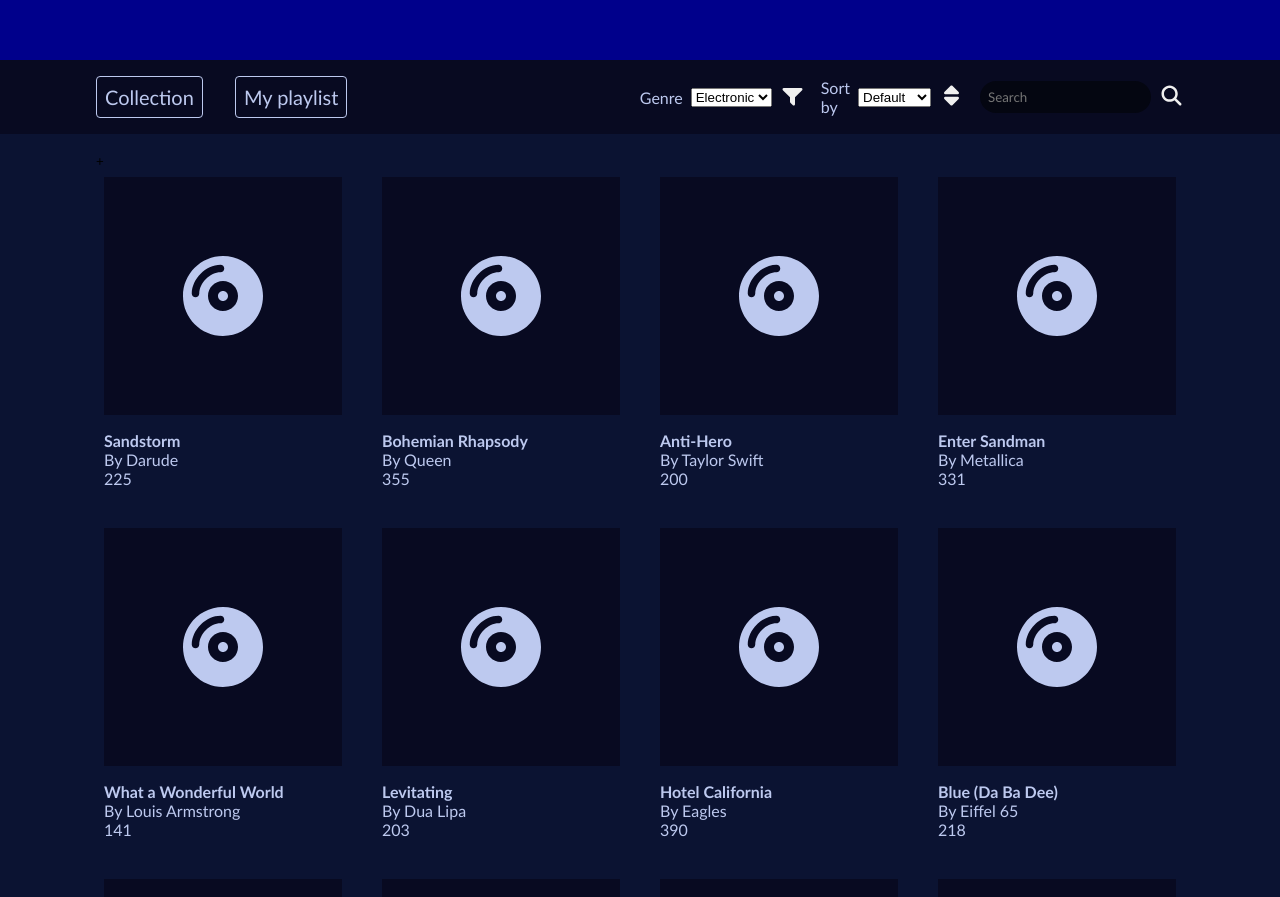
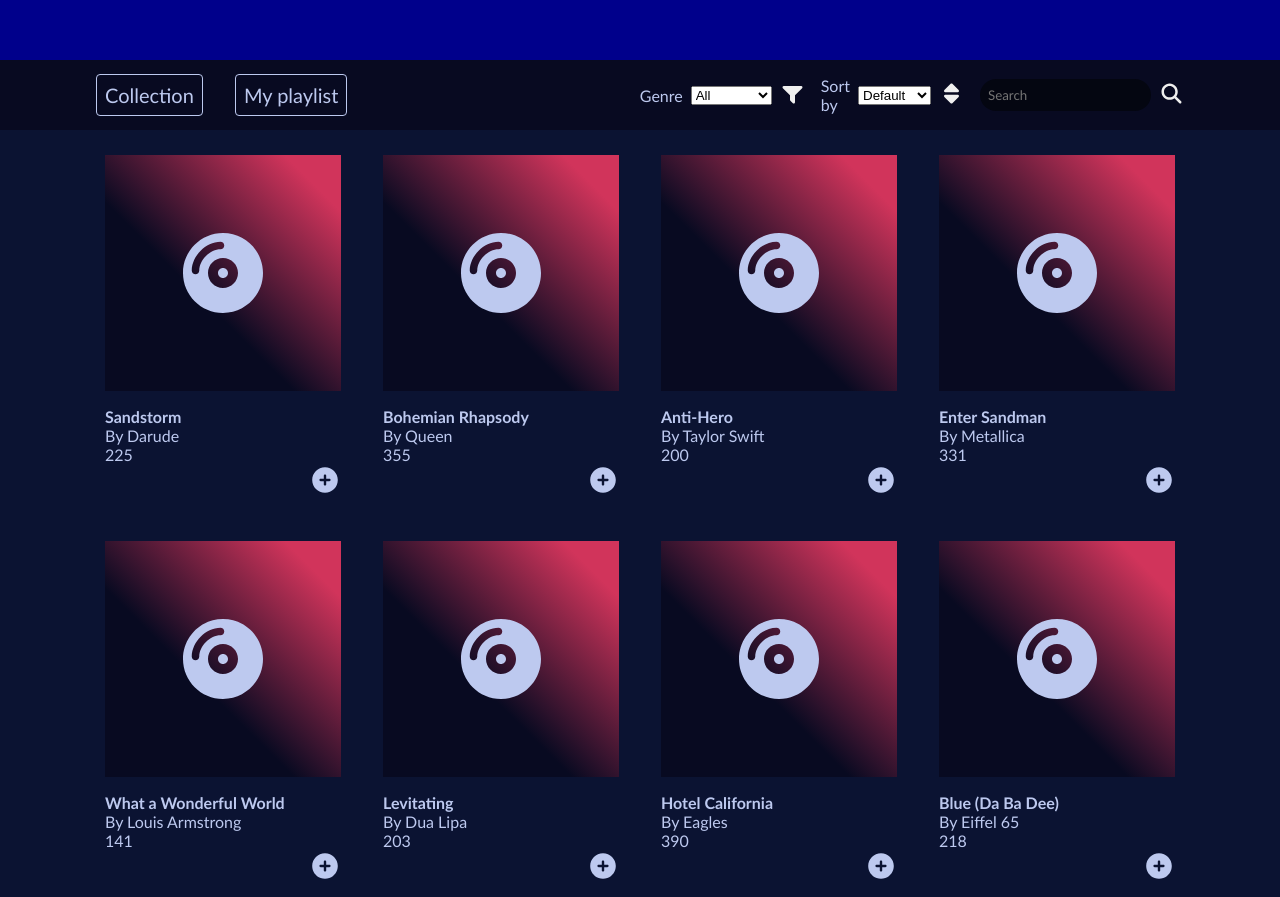
Before and after one commit to FRNyvold/Fall2026_Assignments, a plain HTML site: page assignment_3/index.html in a window 1280 px wide. Shown: the part 140-1037 px from the top of the page. Drawn offline with Linux system fonts and the light colour scheme.

Commit message:
update HTML classes and styling, add JS code for tabs, add JS code for filter

```diff
--- a/assignment_3/css/styles.css
+++ b/assignment_3/css/styles.css
@@ -35,7 +35,7 @@ body{
   gap: var(--spacing-xl);
 }
 
-.tab{
+.tablink{
   cursor: pointer;
   padding: var(--spacing-sm);
   font-size: var(--font-size-md);
@@ -44,11 +44,11 @@ body{
   transition: background-color 0.3s ease, color 0.3s ease;
 }
 
-.tab:hover{
-  background-color: var(--color-hover);
+.tablink:hover{
+  background-color: var(--color-hover-1);
   color: var(--color-text-inverse);
 }
-.tab:active{
+.tablink:active{
   transform: scale(0.9);
 }
 
@@ -81,7 +81,16 @@ input{
   transform: scale(0.9);
 }
 
-.collection{
+.tabcontent{
+  height: 100%;
+  display: none;
+}
+
+.active{
+  display: block;
+}
+
+.panel{
   width: 100%;
   display: flex;
   flex-direction: column;
@@ -102,13 +111,13 @@ input{
   height: 100%;
   display: flex;
   flex-direction: column;
-  /* justify-content: center; */
   padding: var(--spacing-sm);
-  transition: background-color 0.3s ease;
+  border: 1px solid transparent;
+  transition: border-color 0.3s ease;
 }
 
 .songs__card:hover{
-  background-color: var(--color-hover);
+  border-color: var(--color-tertriary);
 }
 
 .card__image{
@@ -119,9 +128,18 @@ input{
   align-items: center;
   justify-content: center;
   margin-bottom: var(--spacing-md);
-  background-color: var(--color-primary-2);
+  background: #080A21;
+  background: linear-gradient(45deg, rgba(8, 10, 33, 1) 40%, rgba(209, 52, 91, 1) 88%);
 }
 
 .card__icon{
   width: 100px;
 }
+
+.card__button{
+  align-self: flex-end;
+  transition: 0.1s ease;
+}
+.card__button:active{
+  transform: scale(0.9);
+}
--- a/assignment_3/css/variables.css
+++ b/assignment_3/css/variables.css
@@ -7,7 +7,9 @@
   --color-accent: #D1345B;
 
   /* Color Hover */
-  --color-hover: #BDC9EF;
+  --color-hover-1: #BDC9EF;
+  --color-hover-2: #080f2c;
+
 
   /* Text Colors */
   --color-text-primary: #BDC9EF;
--- a/assignment_3/index.html
+++ b/assignment_3/index.html
@@ -17,14 +17,14 @@
   <main>
     <section class="menu">
       <div class="menu__grid">
-        <ol class="menu__tabs">
-          <li class="tab tab__collection">
-            <span class="tab-title">Collection</span>
+        <ul class="menu__tabs">
+          <li class="tab">
+            <span class="tablink" onclick="openTab(0)" id="defaultOpen">Collection</span>
           </li>
-          <li class="tab tab__playlist">
-            <span class="tab-title">My playlist</span>
+          <li class="tab">
+            <span class="tablink" onclick="openTab(1)">My playlist</span>
           </li>
-        </ol>
+        </ul>
 
         <!-- Actions -->
 
@@ -32,11 +32,12 @@
           <div class="action">
             <label for="filter">Genre</label>
             <select name="filter" id="filter" class="action__filter">
-              <option value="electronic">Electronic</option>
-              <option value="jazz">Jazz</option>
-              <option value="metal">Metal</option>
-              <option value="pop">Pop</option>
-              <option value="rock">Rock</option>
+              <option value="All">All</option>
+              <option value="Electronic">Electronic</option>
+              <option value="Jazz">Jazz</option>
+              <option value="Metal">Metal</option>
+              <option value="Pop">Pop</option>
+              <option value="Rock">Rock</option>
             </select>
             <button type="button" class="filter__button">
               <img src="./assets/icons/filter.svg" alt="filter" class="icon">
@@ -67,21 +68,21 @@
     </section>
 
     <!-- Music collection -->
-    <section class="collection">
-      <div class="collection__grid">
+    <div class="tabcontent">
+      <div class="panel">
         <div class="collection__card">
-            <div class="add-card">
-                <button type="button" class="add">+</button>
-            </div>
             <ul class="songs__list"></ul>
         </div>
       </div>
-    </section>
+    </div>
 
     <!-- Playlist section -->
-    <section class="playlist">
-
-    </section>
+    <div class="tabcontent">
+      <div class="panel">
+        <p>test</p>
+        <ul class="playlist"></ul>
+      </div>
+    </div>
   </main>
 
   <footer class="footer"></footer>
--- a/assignment_3/js/app.js
+++ b/assignment_3/js/app.js
@@ -1,47 +1,122 @@
-// const tab = document.querySelectorAll(".tab-title");
+function openTab(index) {
+  let tabContent = document.querySelectorAll(".tabcontent");
+  for (let i = 0; i < tabContent.length; i++) {
+    tabContent[i].classList.remove("active");
+  }
+  tabContent[index].classList.add("active");
+}
 
-// tab.addEventListener("click", () => {
-//  tab.classList.add("active");
-// });
+document.querySelector("#defaultOpen").click();
 
 
+// const openTab = (event, tabName) => {
+//   const tabContent = document.querySelectorAll(".tabcontent");
+//   for (let i = 0; i < tabContent.length; i++) {
+//     tabContent[i].style.display = "none";
+//   }
+//   const tabLinks = document.querySelectorAll(".tablink");
+//   for (let i = 0; i < tabLinks.length; i++) {
+//     tabLinks[i].classList = tabLinks[i].classList.remove("active");
+//   }
+
+//   document.querySelector(tabName).style.display = "block";
+//   event.currentTarget.classList += "active";
+// };
+
+// const tabLinks = document.querySelectorAll(".tablink");
+// tabLinks.addEventListener("click", () => {
+//   openTab();
+// })
+
+const genreFilter = document.querySelector(".action__filter")
 const songsList = document.querySelector(".songs__list")
 
-const renderSongs = () => {
-  for (let i = 0; i < songs.length; i++) {
+const renderSongs = (filteredSongs) => {
+  songsList.replaceChildren();
+  filteredSongs.forEach((song) => {
     const li = document.createElement("li");
     li.classList.add("songs__card");
     songsList.append(li);
 
-    const cardImage = document.createElement("div")
-    cardImage.classList.add("card__image")
+    const cardImage = document.createElement("div");
+    cardImage.classList.add("card__image");
     li.append(cardImage);
 
     const cardIcon = document.createElement("img");
     cardIcon.classList.add("card__icon");
-    cardIcon.src = "./assets/icons/disc.svg"
-    cardIcon.alt = "Music disc icon"
+    cardIcon.src = "./assets/icons/disc.svg";
+    cardIcon.alt = "Music disc icon";
     cardImage.append(cardIcon);
+
+    const cardText = document.createElement ("div");
+    cardText.classList.add("card__text");
+    li.append(cardText);
 
     const cardTitle = document.createElement("h4");
     cardTitle.classList.add("card__title");
-    cardTitle.textContent = songs[i].title;
-    li.append(cardTitle);
+    cardTitle.textContent = `${song.title}`;
+    cardText.append(cardTitle);
 
     const cardArtist = document.createElement("p");
     cardArtist.classList.add("card__artist");
-    cardArtist.textContent = "By" + " " + songs[i].artist;
-    li.append(cardArtist);
+    cardArtist.textContent = "By" + " " + `${song.artist}`;
+    cardText.append(cardArtist);
 
     const cardDuration = document.createElement("span");
     cardDuration.classList.add("card__duration");
-    cardDuration.textContent = songs[i].duration;
-    li.append(cardDuration);
-  }
+    cardDuration.textContent = `${song.duration}`;
+    cardText.append(cardDuration);
+
+    const cardButton = document.createElement("button");
+    cardButton.classList.add ("card__button");
+    li.append(cardButton);
+
+    const buttonIcon = document.createElement("img");
+    buttonIcon.src = "./assets/icons/circle-plus.svg";
+    buttonIcon.alt = "add to playlist button";
+    cardButton.append(buttonIcon);
+  });
 };
-renderSongs();
 
 // FILTER
+
+genreFilter.addEventListener("change", () => {
+  const selectedFilter = genreFilter.value;
+
+  if (selectedFilter === "All") {
+    renderSongs(songs);
+  } else {
+    const filtered = songs.filter(
+      (song) => song.genre === selectedFilter,
+    );
+    renderSongs(filtered);
+  }
+});
+renderSongs(songs);
+
+// const addButton = document.querySelector(".card__button")
+// const myPlaylist = document.querySelector(".playlist")
+
+// const renderPlaylist = () => {
+//   for (let i = 0; i < songs.length; i++) {
+//     const li = document.createElement("li");
+//     li.classList.add("playlist__item");
+//     li.textContent = `${}`
+//   }
+// };
+
+
+// addButton.addEventListener("click", () => {
+//   for (let i = 0; i < songs.length; i++) {
+//     if (!playList.includes(songs[i].title)) {
+//       playList.push(songs[i])
+//     }
+//   }
+// })
+
+
+
+
 
 // const genreSelect = "";
 // const genre = songs.filter((songs) => songs.genre.includes(genreSelect));
```
